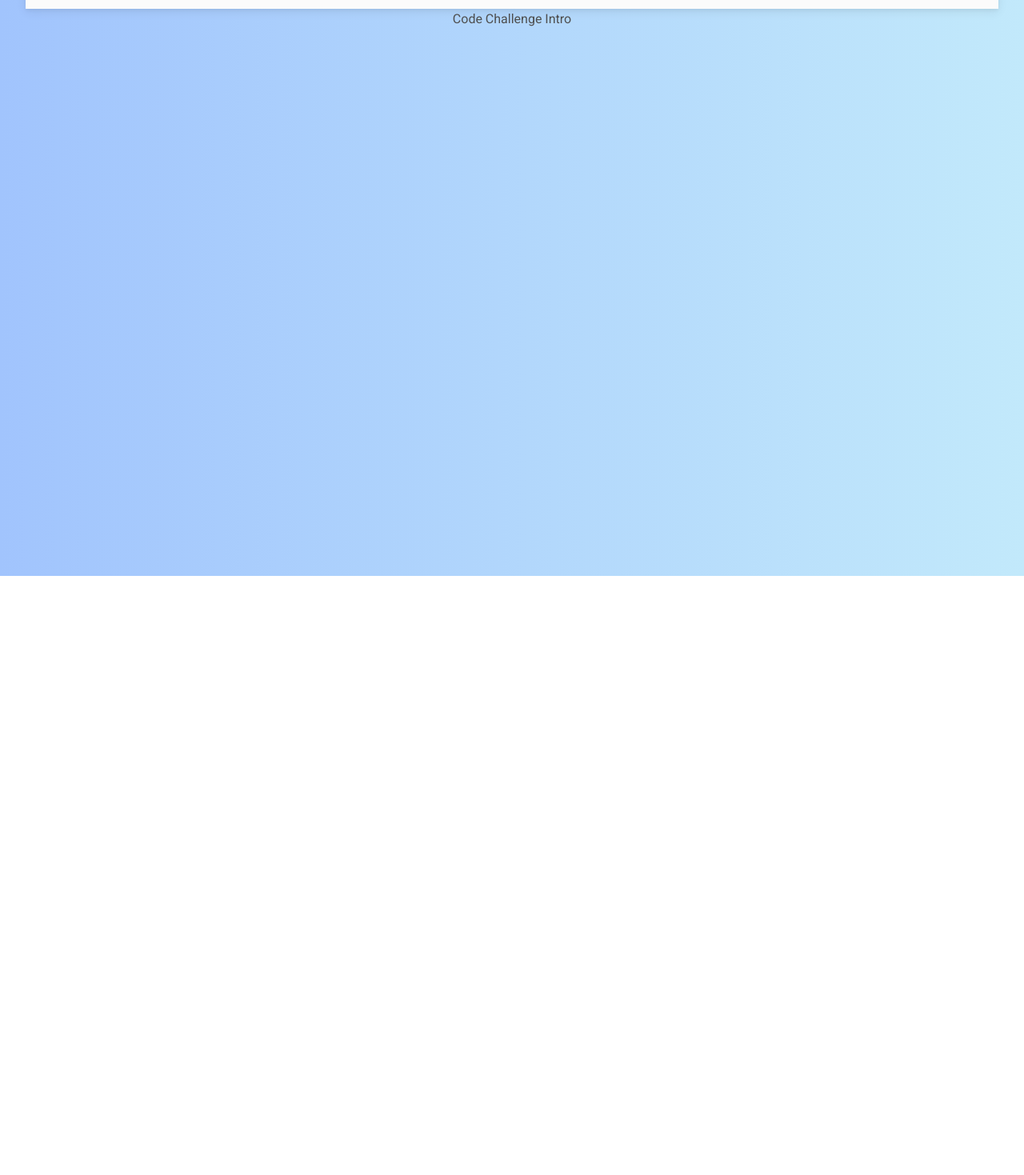
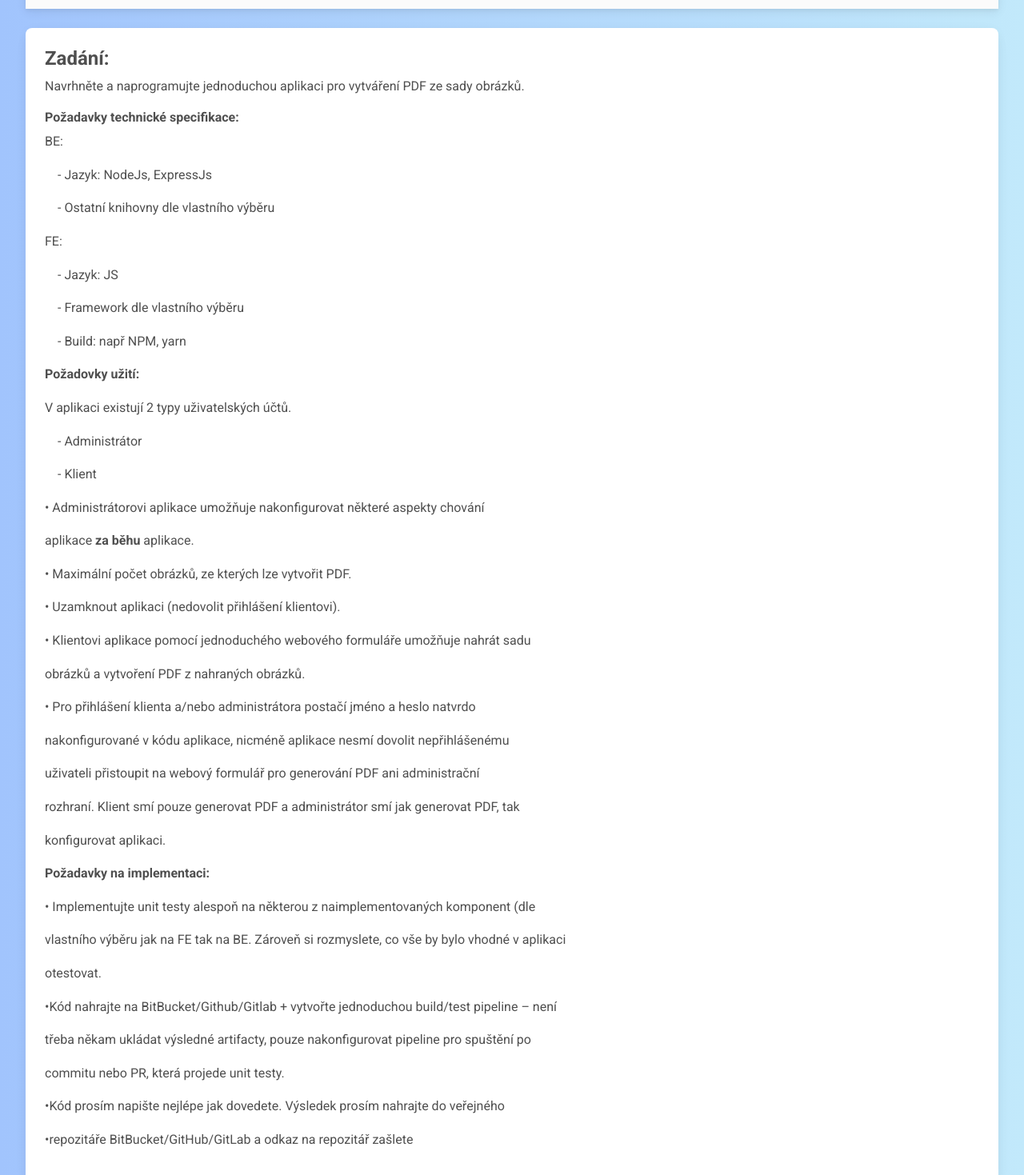
Before and after one commit to iamMikeLe/ieservis_code_challenge, a React (Vite) app in the folder fe/: page / in a window 1280 px wide. Shown: the part 80-1549 px from the top of the page at 80% size. Before the commit the page ends 800 px from the top, so only its background shows below. Built offline with nearby package versions, Linux system fonts and the light colour scheme.

Commit message:
intro description

```diff
--- /dev/null
+++ b/fe/src/pages/intro/Intro.css
@@ -0,0 +1,5 @@
+.intro-wrapper {
+  margin-top: 1.5rem;
+
+  text-align: left;
+}
--- a/fe/src/pages/intro/index.tsx
+++ b/fe/src/pages/intro/index.tsx
@@ -1,5 +1,115 @@
+import { MDBCard, MDBCardBody, MDBCardText } from "mdb-react-ui-kit";
+import "./Intro.css";
+
 function Intro(): JSX.Element {
-  return <div data-testid="intro">Code Challenge Intro</div>;
+  return (
+    <div data-testid="intro" className="intro-wrapper">
+      <MDBCard>
+        <MDBCardBody>
+          <MDBCardText>
+            <h4>
+              <strong>Zad&aacute;n&iacute;:</strong>
+            </h4>
+            <p>
+              Navrhněte a naprogramujte jednoduchou aplikaci pro
+              vytv&aacute;řen&iacute; PDF ze sady obr&aacute;zků.
+            </p>
+            <h6>
+              <strong>Požadavky technick&eacute; specifikace:</strong>
+            </h6>
+            <p>BE:</p>
+            <p>&emsp;- Jazyk: NodeJs, ExpressJs</p>
+            <p>
+              &emsp;- Ostatn&iacute; knihovny dle vlastn&iacute;ho v&yacute;běru
+            </p>
+            <p>FE:</p>
+            <p>&emsp;- Jazyk: JS</p>
+            <p>&emsp;- Framework dle vlastn&iacute;ho v&yacute;běru</p>
+            <p>&emsp;- Build: např NPM, yarn</p>
+            <p>
+              <strong>Požadovky užit&iacute;:</strong>
+            </p>
+            <p>
+              V aplikaci existuj&iacute; 2 typy uživatelsk&yacute;ch
+              &uacute;čtů.
+            </p>
+            <p>&emsp;- Administr&aacute;tor</p>
+            <p>&emsp;- Klient</p>
+            <p>
+              &bull; Administr&aacute;torovi aplikace umožňuje nakonfigurovat
+              někter&eacute; aspekty chov&aacute;n&iacute;
+            </p>
+            <p>
+              aplikace <strong>za běhu</strong> aplikace.
+            </p>
+            <p>
+              &bull; Maxim&aacute;ln&iacute; počet obr&aacute;zků, ze
+              kter&yacute;ch lze vytvořit PDF.
+            </p>
+            <p>
+              &bull; Uzamknout aplikaci (nedovolit
+              přihl&aacute;&scaron;en&iacute; klientovi).
+            </p>
+            <p>
+              &bull; Klientovi aplikace pomoc&iacute; jednoduch&eacute;ho
+              webov&eacute;ho formul&aacute;ře umožňuje nahr&aacute;t sadu
+            </p>
+            <p>
+              obr&aacute;zků a vytvořen&iacute; PDF z nahran&yacute;ch
+              obr&aacute;zků.
+            </p>
+            <p>
+              &bull; Pro přihl&aacute;&scaron;en&iacute; klienta a/nebo
+              administr&aacute;tora postač&iacute; jm&eacute;no a heslo natvrdo
+            </p>
+            <p>
+              nakonfigurovan&eacute; v k&oacute;du aplikace, nicm&eacute;ně
+              aplikace nesm&iacute; dovolit nepřihl&aacute;&scaron;en&eacute;mu
+            </p>
+            <p>
+              uživateli přistoupit na webov&yacute; formul&aacute;ř pro
+              generov&aacute;n&iacute; PDF ani administračn&iacute;
+            </p>
+            <p>
+              rozhran&iacute;. Klient sm&iacute; pouze generovat PDF a
+              administr&aacute;tor sm&iacute; jak generovat PDF, tak
+            </p>
+            <p>konfigurovat aplikaci.</p>
+            <p>
+              <strong>Požadavky na implementaci:</strong>
+            </p>
+            <p>
+              &bull; Implementujte unit testy alespoň na některou z
+              naimplementovan&yacute;ch komponent (dle
+            </p>
+            <p>
+              vlastn&iacute;ho v&yacute;běru jak na FE tak na BE. Z&aacute;roveň
+              si rozmyslete, co v&scaron;e by bylo vhodn&eacute; v aplikaci
+            </p>
+            <p>otestovat.</p>
+            <p>
+              &bull;K&oacute;d nahrajte na BitBucket/Github/Gitlab + vytvořte
+              jednoduchou build/test pipeline &ndash; nen&iacute;
+            </p>
+            <p>
+              třeba někam ukl&aacute;dat v&yacute;sledn&eacute; artifacty, pouze
+              nakonfigurovat pipeline pro spu&scaron;těn&iacute; po
+            </p>
+            <p>commitu nebo PR, kter&aacute; projede unit testy.</p>
+            <p>
+              &bull;K&oacute;d pros&iacute;m napi&scaron;te nejl&eacute;pe jak
+              dovedete. V&yacute;sledek pros&iacute;m nahrajte do
+              veřejn&eacute;ho
+            </p>
+            <p>
+              &bull;repozit&aacute;ře BitBucket/GitHub/GitLab a odkaz na
+              repozit&aacute;ř za&scaron;lete
+            </p>
+          </MDBCardText>
+        </MDBCardBody>
+      </MDBCard>
+    </div>
+  );
 }
 
 export default Intro;
```
Also changed, not shown: 1 other file (tests, documents, lock files or other folders).
